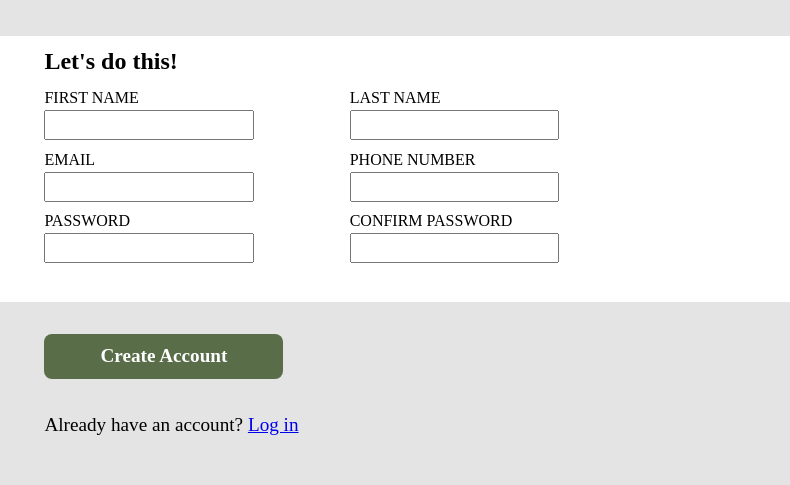
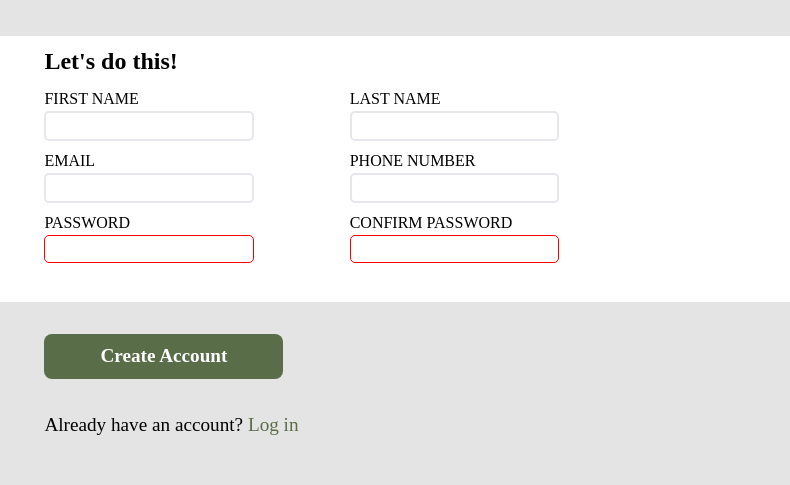
Before and after one commit to MattyMaugeri/sign-up-form, a plain HTML site: page index.html in a window 1280 px wide. Shown: the part 231-716 px from the top of the page, 490-1280 px from the left. Drawn offline with Linux system fonts and the light colour scheme.

Commit message:
finalized styles and completed project

```diff
--- a/index.html
+++ b/index.html
@@ -63,12 +63,12 @@
                 <div class="form-row">
                     <div class="form-group">
                         <label for="pwd">PASSWORD</label>
-                        <input type="password" id="pwd" name="password">
+                        <input type="password" id="pwd" name="password" required>
                     </div>
 
                     <div class="form-group">
                         <label for="confirm-pwd">CONFIRM PASSWORD</label>
-                        <input type="password" id="confirm-pwd" name="password">
+                        <input type="password" id="confirm-pwd" name="password" required>
                     </div>
                 </div>
             </form>
--- a/styles.css
+++ b/styles.css
@@ -166,6 +166,11 @@ body {
     font-size: 1.2rem;
 }
 
+div a {
+    color: #596D48;
+    text-decoration: none;
+}
+
 .bottom button {
     background-color: #596D48;
     border-radius: 8px;
@@ -174,6 +179,10 @@ body {
     color: white;
     font-size: 1.2rem;
     font-weight: bold;
+}
+
+.bottom button:hover {
+    cursor: pointer;
 }
 
 form {
@@ -198,6 +207,27 @@ form h2 {
     width: 30%;
 }
 
-.form-group input {
+input {
     width: 100%;
+    outline: none;
+    border-radius: 5px;
+    border: 2px solid black;
 }
+
+input:valid {
+    border-color: #E5E7EB;
+}
+
+input:invalid {
+    border: 1px solid red;
+}
+
+input:focus {
+    border: 2px solid rgb(59, 121, 255);
+    box-shadow: 2px 2px 5px grey;
+}
+
+input:focus:invalid {
+    border: 2px solid red;
+    box-shadow: 2px 2px 5px grey;
+}
```
